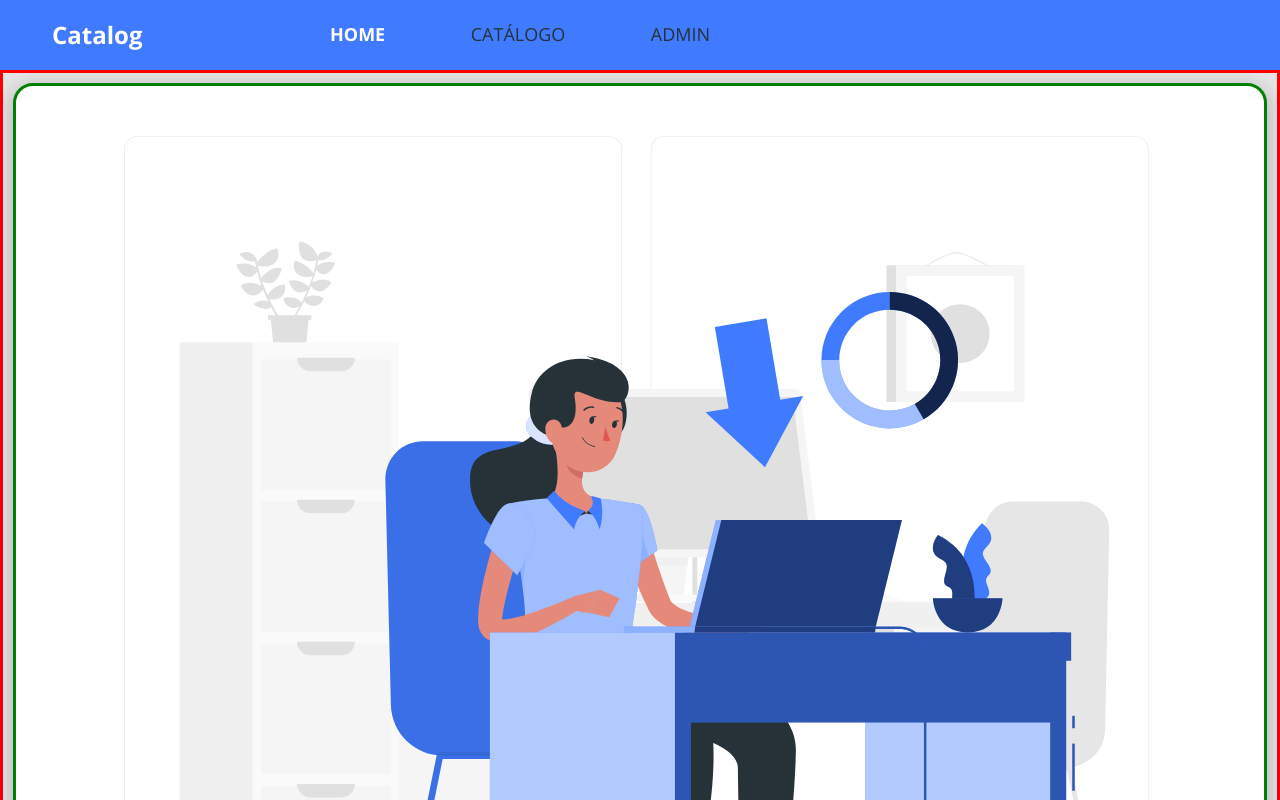
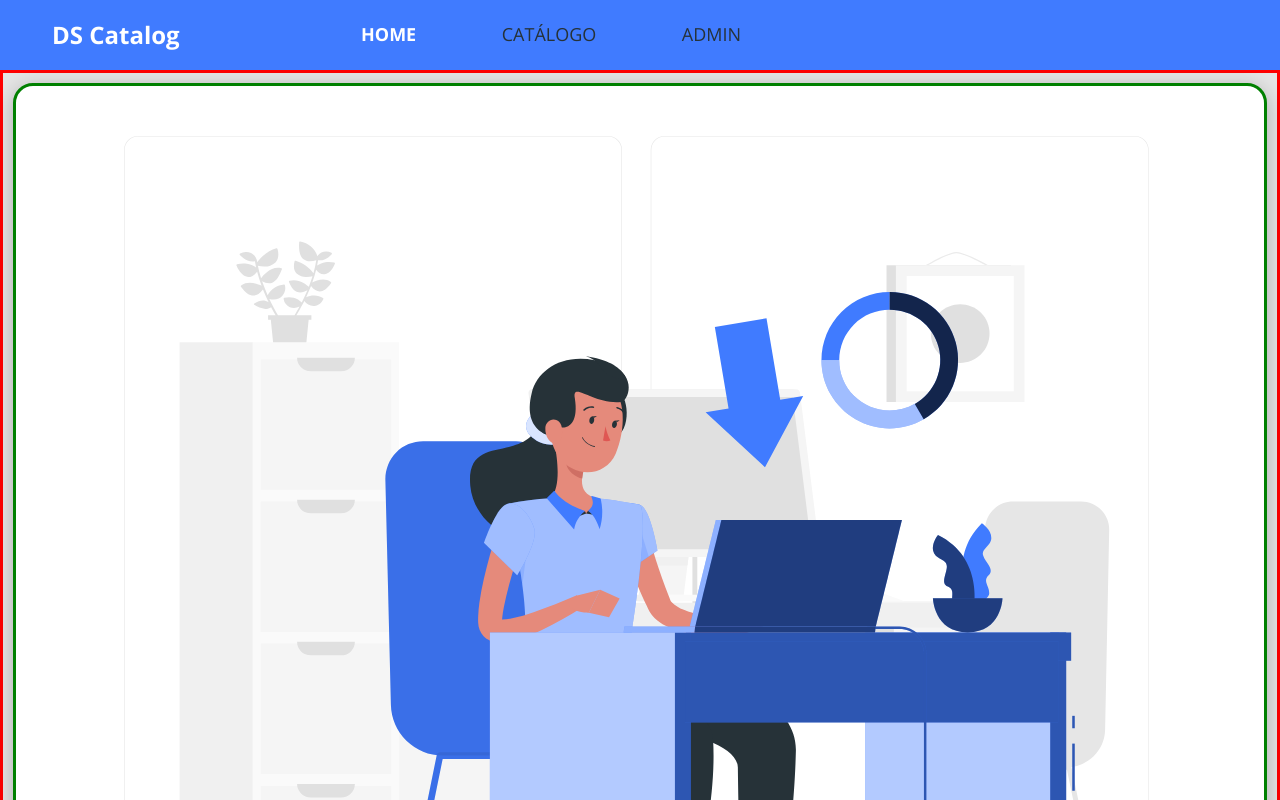
Before and after one commit to Caro2019ar/Catalog, a React (Create React App) app in the folder frontend/: page / in a window 1280 px wide. Shown: the top 800 px of the page. Built offline with nearby package versions, Linux system fonts and the light colour scheme.

Commit message:
Navbar collapse

```diff
--- a/frontend/src/components/Navbar/index.tsx
+++ b/frontend/src/components/Navbar/index.tsx
@@ -6,7 +6,7 @@ const Navbar = () => {
     <nav className="navbar navbar-expand-md navbar-dark bg-primary main-nav">
       <div className="container-fluid">
         <a href="link" className="nav-logo-text">
-          <h4>Catalog</h4>
+          <h4>DS Catalog</h4>
         </a>
         <button
           className="navbar-toggler"
@@ -19,7 +19,7 @@ const Navbar = () => {
         >
           <span className="navbar-toggler-icon"></span>
         </button>
-        <div className="colapse navbar-collapse" id="catalog-navbar">
+        <div className="collapse navbar-collapse" id="catalog-navbar">
           <ul className="navbar-nav offset-md-2 main-menu">
             <li>
               <a href="link" className="active">
```
